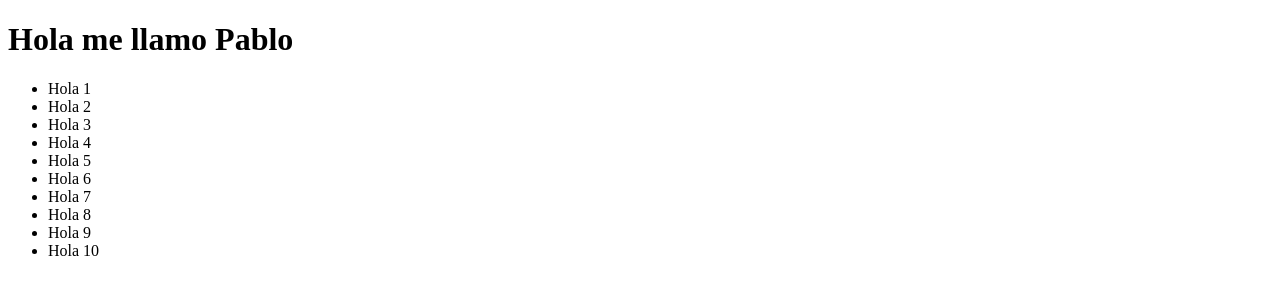
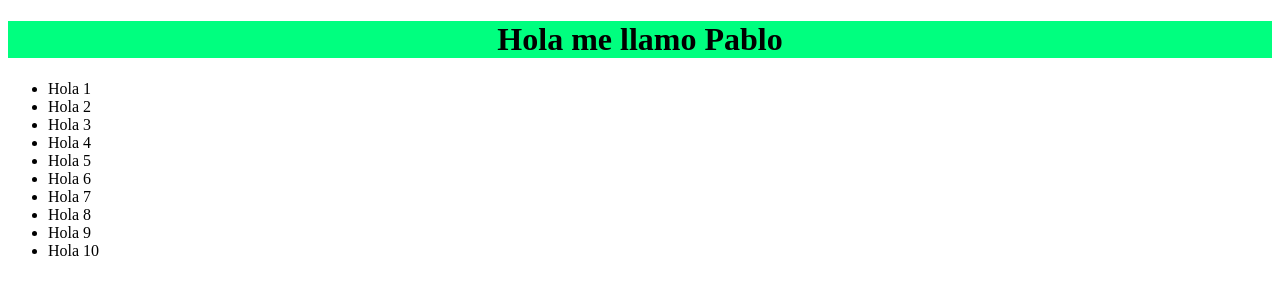
Before and after one commit to eliabjselvacruz/paginaPablo, a plain HTML site: page index.html in a window 1280 px wide. Drawn offline with Linux system fonts and the light colour scheme.

Commit message:
Agregando colores.

```diff
--- /dev/null
+++ b/estilos.css
@@ -0,0 +1,4 @@
+.colorVerdeCentrado {
+  background-color: springgreen;
+  text-align: center;
+}
--- a/index.html
+++ b/index.html
@@ -4,9 +4,12 @@
   <meta charset="UTF-8">
   <meta name="viewport" content="width=device-width, initial-scale=1.0">
   <title>Pablo alvarador</title>
+  <link rel="stylesheet" href="estilos.css">
 </head>
 <body>
-  <h1>Hola me llamo Pablo</h1>
+  <div class="colorVerdeCentrado">
+    <h1>Hola me llamo Pablo</h1>
+  </div>
   <ul>
     <li>Hola 1</li>
     <li>Hola 2</li>
```
